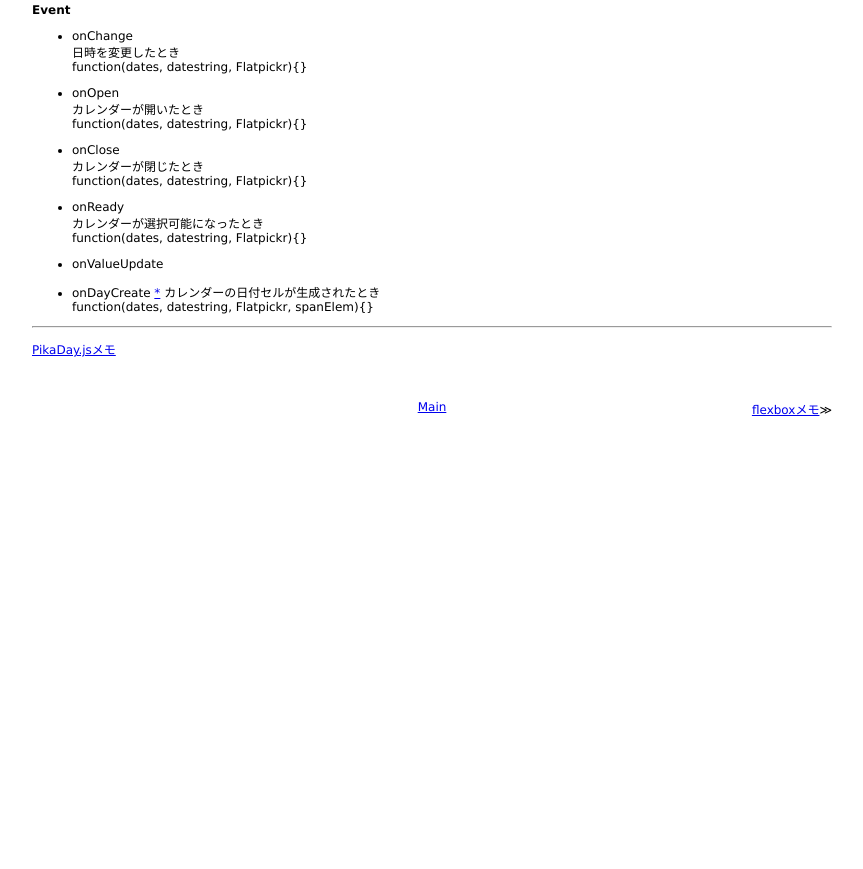
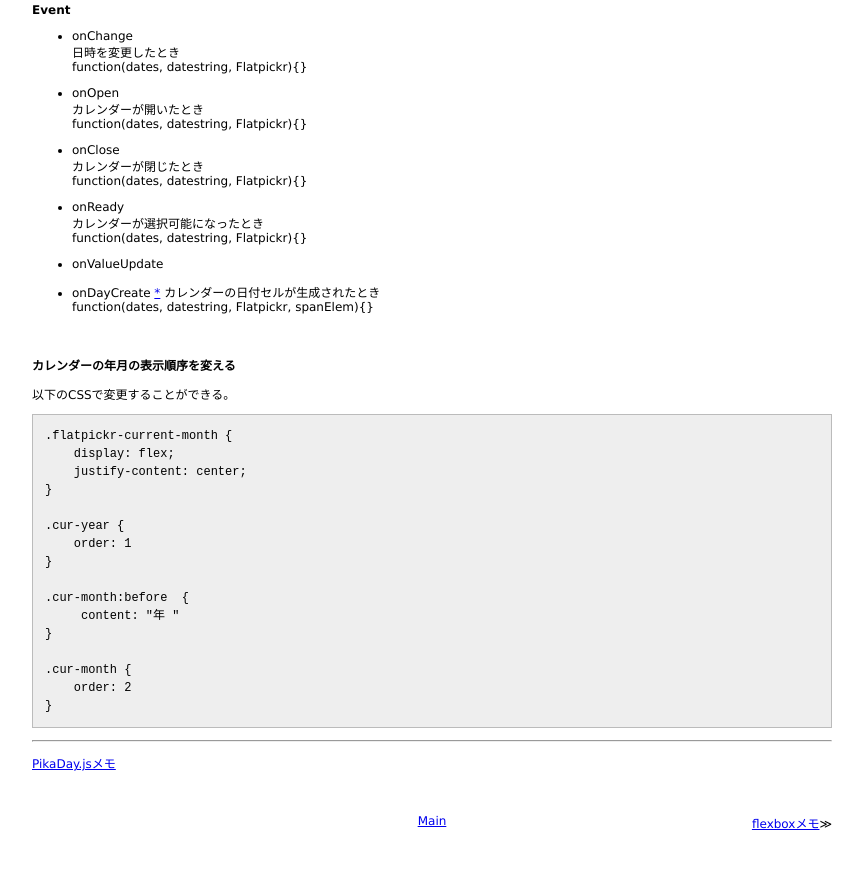
Before and after one commit to 38elements/38elements.github.com, a Jekyll site: the page built from _posts/2016-11-05-flatpickr.md, in a window 1280 px wide and 900 px high, scrolled down 2234 px. Shown: the top 869 px of the window, without its empty margins (208-1071 px from the left). Built offline with Jekyll 4.4.1, drawn with Linux system fonts in a browser that asks for light colours; before the commit the page ends 2720 px from its top, so only the background shows below that.

Commit message:
Update 2016-11-05-flatpickr.md

````diff
--- a/_posts/2016-11-05-flatpickr.md
+++ b/_posts/2016-11-05-flatpickr.md
@@ -178,5 +178,31 @@ function(dates, datestring, Flatpickr){}
 * onDayCreate [\*](https://chmln.github.io/flatpickr/#event-onDayCreate)
 カレンダーの日付セルが生成されたとき
 function(dates, datestring, Flatpickr, spanElem){}
+
+<br>
+
+#### カレンダーの年月の表示順序を変える
+
+以下のCSSで変更することができる。
+
+```
+.flatpickr-current-month {
+    display: flex;
+    justify-content: center;
+}
+
+.cur-year {
+    order: 1
+}
+
+.cur-month:before  {
+     content: "年 "
+}
+
+.cur-month {
+    order: 2
+}
+```
+
 <hr>
 [PikaDay.jsメモ](/2014/02/02/pikadayjs.html)
````
